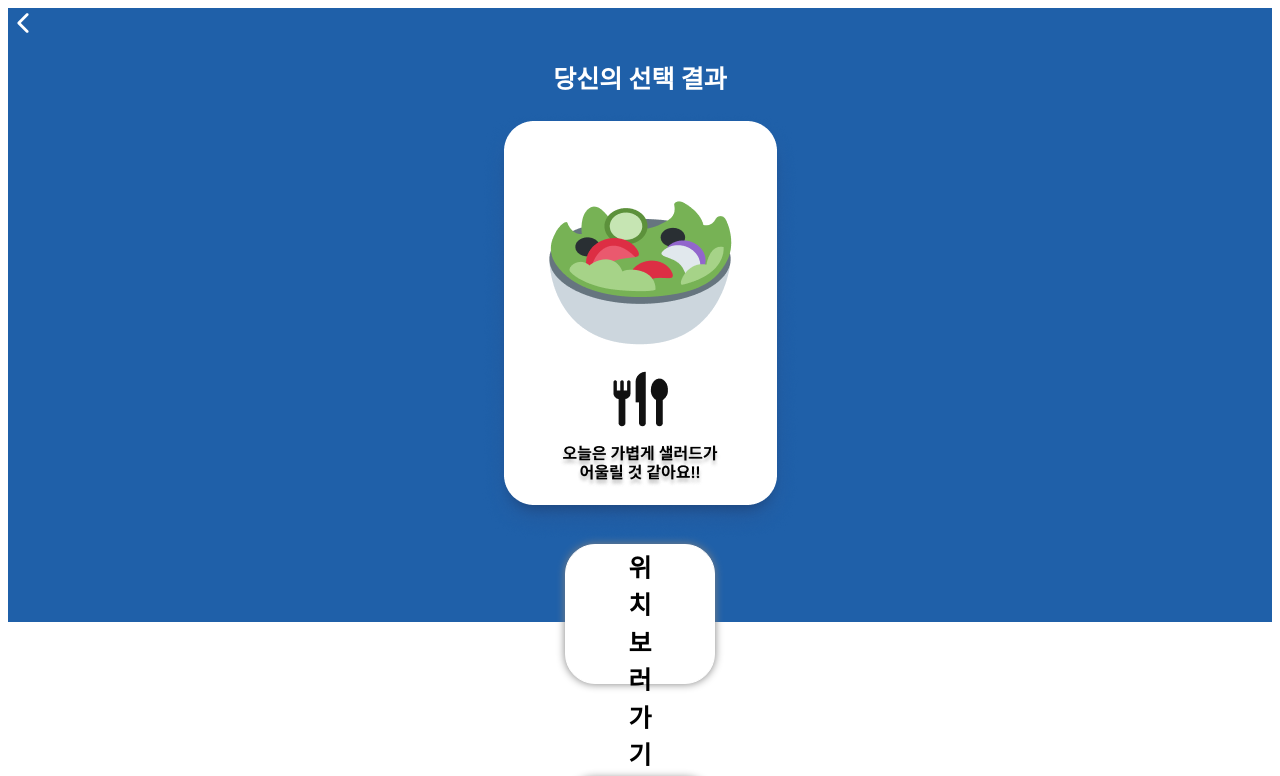
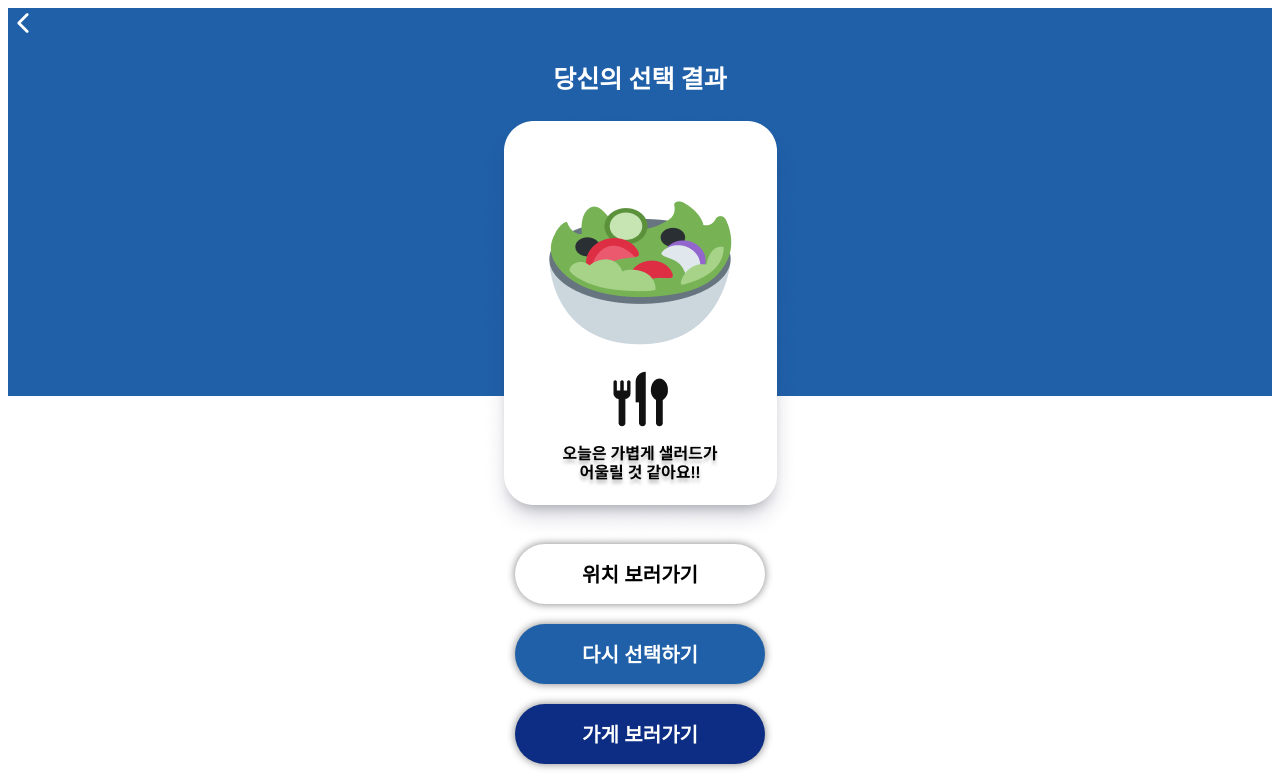
Before and after one commit to becherryu/AhnMenuchoice, a React (Create React App) app: page /resultpage in a window 1280 px wide. Shown: the top 776 px of the page. Built offline with nearby package versions, Linux system fonts and the light colour scheme.

Commit message:
결과 페이지 버튼 수정

```diff
--- a/src/component/Result.css
+++ b/src/component/Result.css
@@ -2,3 +2,13 @@
     text-align: center;
     background: linear-gradient(#1F60A9 50%, white 50%);
   }
+
+button {
+  margin-bottom: 20px;
+  border-radius: 30px;
+  color: white;
+  width: 250px;
+  height: 60px;
+  font-weight: bold;
+  font-size: 20px;
+}
--- a/src/pages/ResultPage.js
+++ b/src/pages/ResultPage.js
@@ -7,41 +7,6 @@ import styles from "../component/Result.module.css";
 import {IoIosArrowBack} from "react-icons/io";
 
 import resultsmp from "../img/result_sample.png";
-
-const btnStyle1={
-    color:"black",
-    background: "white",
-    padding: "5px 60px",
-    border: "1px solid white",
-    borderRadius: "30px",
-    fontSize: "25px",
-    fontWeight: "bold",
-    lineHeight: 1.5,
-}
-
-const btnStyle2={
-    color:"white",
-    background: "#1F60A9",
-    padding: "5px 60px",
-    border: "1px solid #1F60A9",
-    borderRadius: "30px",
-    fontSize: "25px",
-    fontWeight: "bold",
-    lineHeight: 1.5,
-    marginTop: 10,
-};
-
-const btnStyle3={
-    color:"white",
-    background: "#0C2D83",
-    padding: "5px 60px",
-    border: "1px solid #0C2D83",
-    borderRadius: "30px",
-    fontSize: "25px",
-    fontWeight: "bold",
-    lineHeight: 1.5,
-    marginTop: 10,
-};
 
 const ResultPage=()=>{
     return(
@@ -53,12 +18,15 @@ const ResultPage=()=>{
                 <img src={resultsmp} />
             </div>
 
-            <button className={styles.btn_shadow} style={btnStyle1}>위치 보러가기</button>
+            <button className={styles.btn_shadow} style={{ backgroundColor: "white", color: "black"}}>
+                위치 보러가기</button>
             <br/>
-            <button className={styles.btn_shadow} style={btnStyle2}>다시 선택하기</button>
+            <button className={styles.btn_shadow} style={{ backgroundColor: "#1F60A9" }}>
+                다시 선택하기</button>
             <br/>
             <Link to="/resultpagelist">
-                <button className={styles.btn_shadow} style={btnStyle3}>가게 보러가기</button>
+                <button className={styles.btn_shadow} style={{ backgroundColor: "#0C2D83" }}>
+                    가게 보러가기</button>
             </Link>
         </div>
     );
```
